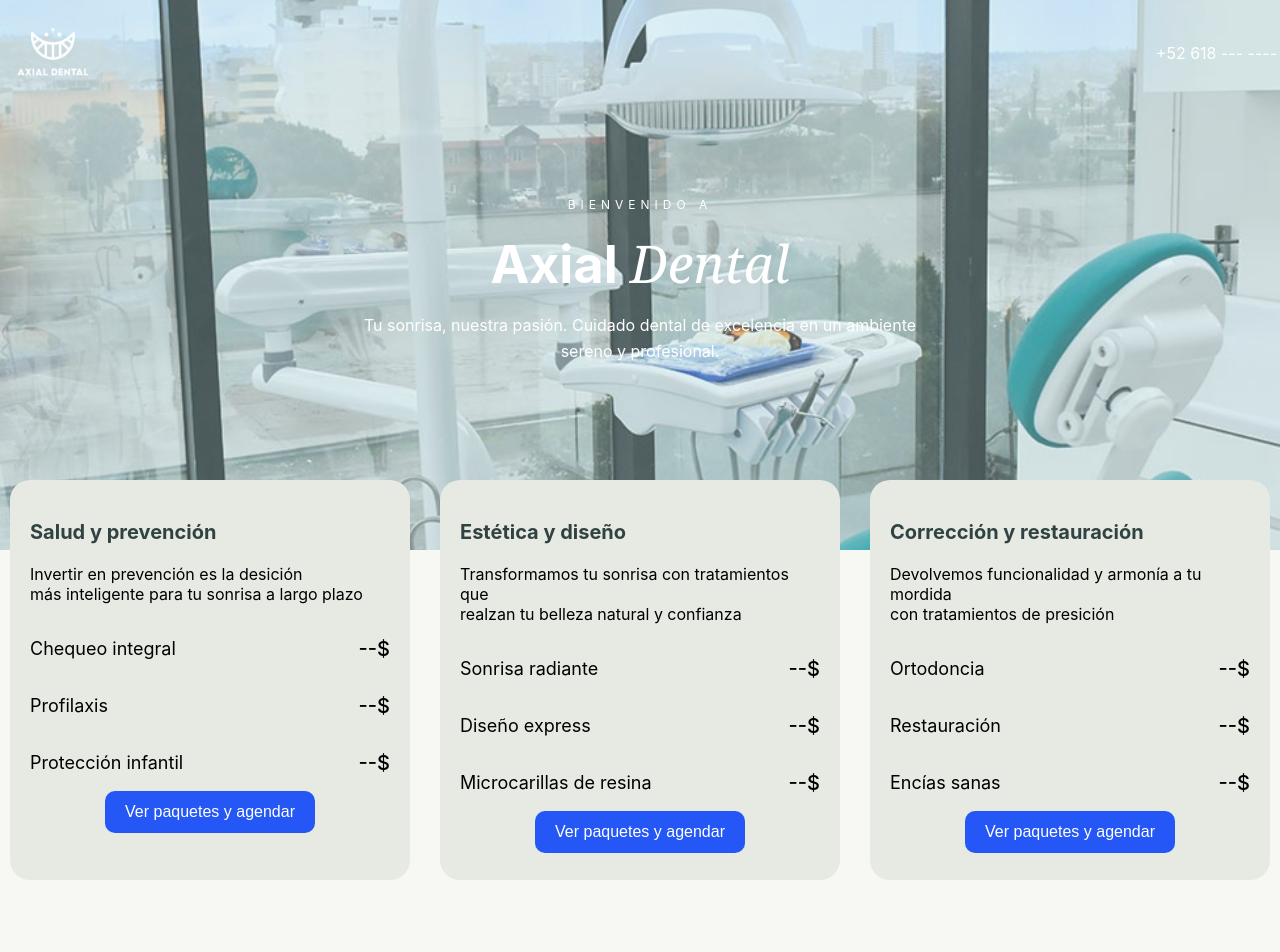
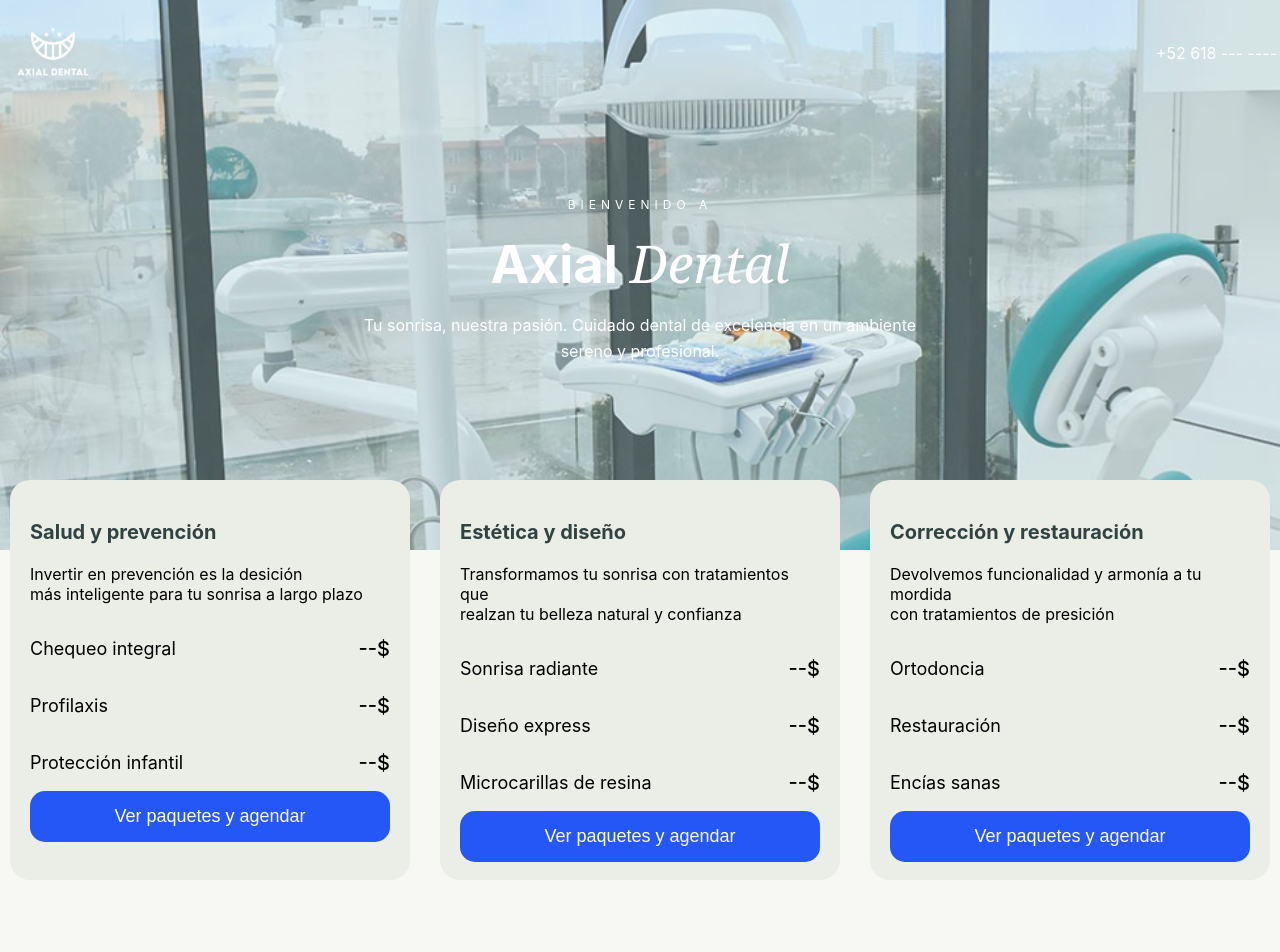
Before and after one commit to AntooGuevara/axial_dental, a React (Create React App) app: page / in a window 1280 px wide. Shown: the top 952 px of the page. Built offline with nearby package versions, Linux system fonts and the light colour scheme.

Commit message:
modales preparados para cada botón

```diff
--- a/src/App.js
+++ b/src/App.js
@@ -17,6 +17,7 @@
         <Contenedores/>
         <Informacion/>
 
+
     </div>
 
 
--- a/src/components/contenedores.jsx
+++ b/src/components/contenedores.jsx
@@ -1,12 +1,22 @@
-import React from 'react'
+import React , {useState} from 'react'
 import './styles/contenedores.css';
+import Modal from './modal.jsx';
+
+
 
 
 export const Contenedores = () => {
+
+    const [modalAbierto, setModalAbierto] = useState(false);
+    console.log(modalAbierto)
+
   return (
+
     <>
+
     {/* contenedores de información */}
     <section className='contenedores'>
+
 
         <div className='contenedor'>
 
@@ -28,7 +38,12 @@
                 <span className='precios'> --$</span>
             </div>
             <div className='botones'>
-                <button className='botones-agendar'>Ver paquetes y agendar</button>
+
+                <button className='botones-agendar'
+                onClick={() => setModalAbierto(true)}>
+                    Ver paquetes y agendar
+
+                </button>
             </div>
         </div>
 
@@ -51,7 +66,9 @@
             </div>
 
             <div className='botones'>
-                <button className='botones-agendar'>Ver paquetes y agendar</button>
+                <button className='botones-agendar'
+                onClick={() => setModalAbierto(true)}
+                >Ver paquetes y agendar</button>
             </div>
 
         </div>
@@ -76,7 +93,9 @@
             </div>
 
             <div className='botones'>
-                <button className='botones-agendar'>Ver paquetes y agendar</button>
+                <button className='botones-agendar'
+                onClick={() => setModalAbierto(true)}
+                >Ver paquetes y agendar</button>
             </div>
 
         </div>
@@ -125,8 +144,15 @@
 
         </div>
     </section>
-    </>
+    {modalAbierto && (
+        <Modal cerrar={() => setModalAbierto(false)} />
+    )}
+        </>
+
+
+
   );
+
 };
 
 export default Contenedores;
--- /dev/null
+++ b/src/components/modal.jsx
@@ -0,0 +1,22 @@
+import React from 'react';
+import './styles/modal.css';
+
+const Modal = ({ cerrar }) => {
+        console.log("Modal renderizado");
+
+    return (
+        <div className="modal-fondo">
+            <div className="modal">
+                <button onClick={cerrar}>X</button>
+
+                <h2>Salud y Prevención</h2>
+
+                <p>Chequeo Integral</p>
+                <p>Profilaxis Pro</p>
+                <p>Protección Infantil</p>
+            </div>
+        </div>
+    );
+};
+
+export default Modal;
--- a/src/components/styles/contenedores.css
+++ b/src/components/styles/contenedores.css
@@ -16,7 +16,7 @@
     height: 400px;
     box-sizing: border-box;
     padding: 20px;
-    background-color: #E7E9E3  ;
+    background-color: #ebede7  ;
     border-radius: 20px;
 }
 
@@ -52,9 +52,10 @@
     background-color: #2457F5;
     color: white;
     border: none;
-    border-radius: 10px;
-    padding: 12px 20px;
-    font-size: 16px;
+    border-radius: 15px;
+    padding: 15px ;
+    width: 100%;
+    font-size: 18px;
     cursor: pointer;
 }
 
--- /dev/null
+++ b/src/components/styles/modal.css
@@ -0,0 +1,23 @@
+.modal-fondo {
+    position: fixed;
+    top: 0;
+    left: 0;
+    width: 100%;
+    height: 100%;
+
+    background-color: rgba(0, 0, 0, 0.45);
+
+    display: flex;
+    justify-content: center;
+    align-items: center;
+
+    z-index: 9999;
+}
+
+.modal {
+    width: 400px;
+    background-color: #F7F8F4;
+    border-radius: 20px;
+    padding: 25px;
+    box-sizing: border-box;
+}
```
